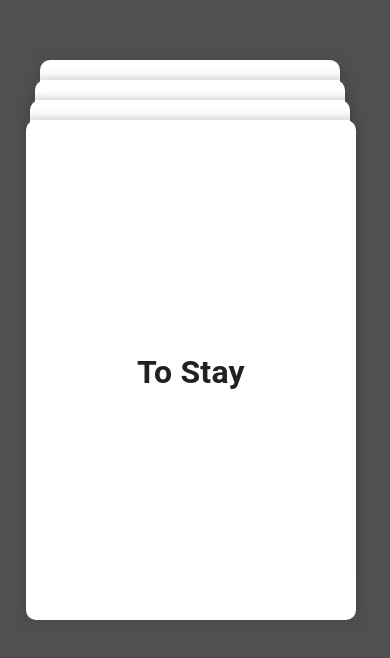
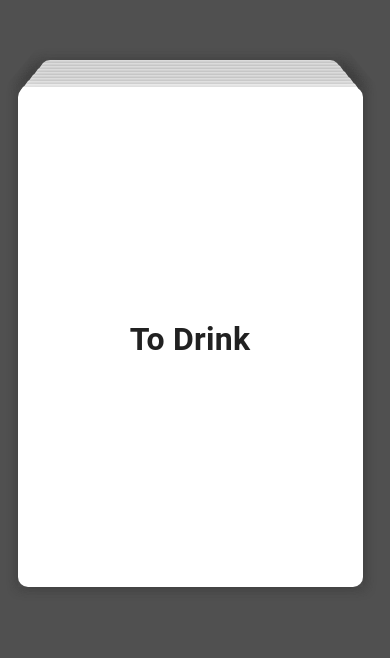
Before and after one commit to BrunaAlves/app-irregular-verbs-dutch, a React Native app: screen / in a window 390 px wide. Shown: the top 658 px of the page. Built offline with nearby package versions, Linux system fonts and the light colour scheme.

Commit message:
Make card change colour based on status

```diff
--- a/components/WordCard.jsx
+++ b/components/WordCard.jsx
@@ -40,7 +40,6 @@ const styles = StyleSheet.create({
     backfaceVisibility: "hidden",
     transform: "rotateY(180deg)",
     borderRadius: 10,
-    backgroundColor: "#b9d8e8"
   },
   wordContainer: {
     textAlign: "center",
@@ -72,10 +71,22 @@ const styles = StyleSheet.create({
     top: "50%",
     left: "50%",
     transform: "translate(-50%, -50%)"
+  },
+  cardStatus: {
+    position: "absolute",
+    width: "100%",
+    height: "100%",
+    borderRadius: 10,
+    backgroundColor: "#b9d8e8"
   }
 });
 
+
 export default function WordCard(props){
+  const state_wrong_answer = "WRONG_ANSWER";
+  const state_normal = "NORMAL";
+  const state_correct_answer = "CORRECT_ANSWER";
+
   //Props
   const word = props.word;
   const canFlip = props.canFlip;
@@ -86,10 +97,13 @@ export default function WordCard(props){
 
   //States
   const [isFlipped, setIsFlipped] = React.useState(false);
+  const [state, setState] = React.useState(state_normal);
+
   //Refs
   const animationValue = useRef(new Animated.Value(0)).current;
 
   React.useEffect(() => {
+    if(animationValue > 0){
       Animated.timing(
         animationValue,
         {
@@ -97,6 +111,7 @@ export default function WordCard(props){
           duration: 100,
         }
       ).start();
+    }
   }, [animationValue])
 
 
@@ -111,15 +126,16 @@ export default function WordCard(props){
       setIsFlipped(!isFlipped)
   }
 
-  var widthDiff = 10;
-  var topOffset = 20;
+  var defaultWidth = 300;
+  var widthDiff = 5;
+  var topOffset = 3;
   var height = 500;
 
   var flipCardStyle = [styles.flipCard, {
     zIndex: 1000 + index,
     height: height,
     top: height * index + ((height - topOffset)*index*-1),
-    width: 300 + index * widthDiff,
+    width: defaultWidth + index * widthDiff,
     left: 20 - (index * widthDiff)/2,
   }];
 
@@ -138,6 +154,11 @@ export default function WordCard(props){
       return isFlipped && canSwip;
     },
     onPanResponderMove: (evt, gestureState) => {
+      if(gestureState.moveX >= defaultWidth/2 + 100){
+        setState(state_correct_answer)
+      }else if(gestureState.moveX <= defaultWidth/2 + 100){
+        setState(state_wrong_answer)
+      }
       animationValue.setValue(gestureState.dx);
     },
     onPanResponderTerminationRequest: (evt, gestureState) => true,
@@ -171,6 +192,17 @@ export default function WordCard(props){
     },
   });
 
+  var cardStatusStyle = [styles.cardStatus]
+  if(state == state_correct_answer){
+    cardStatusStyle.push({
+      backgroundColor: "green"
+    });
+  }else if (state == state_wrong_answer){
+    cardStatusStyle.push({
+      backgroundColor: "red"
+    });
+  }
+
   return (
     <Pressable onPress={() => handleFlip()}>
       <View {...panResponder.panHandlers}>
@@ -182,6 +214,7 @@ export default function WordCard(props){
               </View>
             </View>
             <View style={styles.back}>
+              <View style={cardStatusStyle}>
                 <View style={styles.wordContainer}>
                   <Paragraph style={styles.backword}>
                     <div>{word.nl.infinitive}</div>
@@ -191,6 +224,7 @@ export default function WordCard(props){
                 </View>
               </View>
             </View>
+          </View>
         </Animated.View>
       </View>
     </Pressable>
--- a/irregular-verbs.json
+++ b/irregular-verbs.json
@@ -34,4 +34,58 @@
     "perfectum": "Gebleven",
     "imperfectum": "Bleef, Bleven"
   }
+},{
+  "en": {
+    "infinitive": "To Bring"
+  },
+  "nl": {
+    "infinitive": "Brengen",
+    "perfectum": "Gebracht",
+    "imperfectum": "Bracht, Brachten"
+  }
+},{
+  "en": {
+    "infinitive": "To Think"
+  },
+  "nl": {
+    "infinitive": "Denken",
+    "perfectum": "Gedacht",
+    "imperfectum": "Dacht, Dachten"
+  }
+},{
+  "en": {
+    "infinitive": "To Do"
+  },
+  "nl": {
+    "infinitive": "Doen",
+    "perfectum": "Gedaan",
+    "imperfectum": "Deed, Deeden"
+  }
+},{
+  "en": {
+    "infinitive": "To Carry, To wear"
+  },
+  "nl": {
+    "infinitive": "Dragen",
+    "perfectum": "Gedragen",
+    "imperfectum": "Droeg, Drogen"
+  }
+},{
+  "en": {
+    "infinitive": "To Float"
+  },
+  "nl": {
+    "infinitive": "Drijven",
+    "perfectum": "Gedreven",
+    "imperfectum": "Dreef, Dreven"
+  }
+},{
+  "en": {
+    "infinitive": "To Drink"
+  },
+  "nl": {
+    "infinitive": "Drinken",
+    "perfectum": "Gedronken",
+    "imperfectum": "Dronk, Dronken"
+  }
 }]
```
Lines whose indentation alone changed are shown as unchanged.
